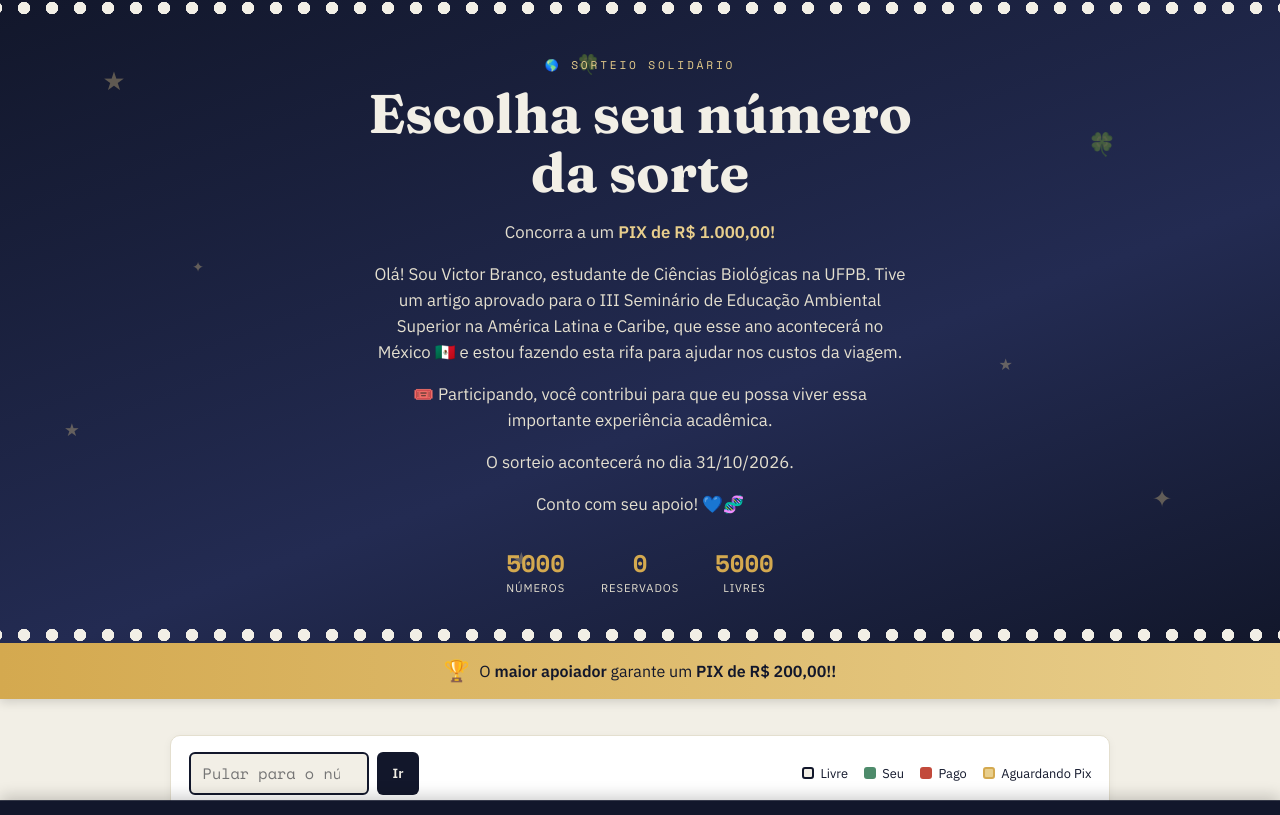
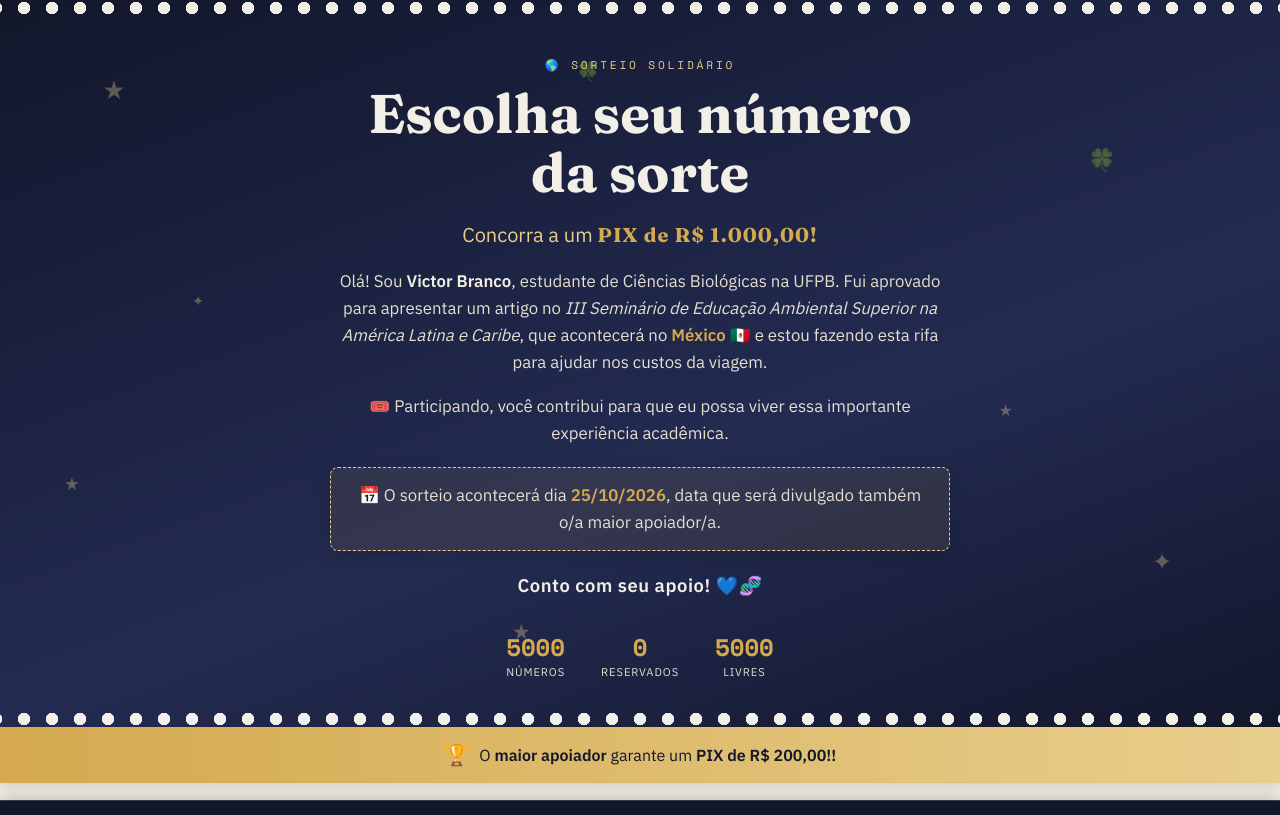
Before and after one commit to victorbrancosilva/rifa-solidaria, a website: page index.html in a window 1280 px wide. Shown: the top 815 px of the page. Drawn offline with nearby package versions, Linux system fonts and the light colour scheme; no server answers.

Commit message:
index.html

```diff
--- a/index.html
+++ b/index.html
@@ -8,18 +8,43 @@
 <link href="https://fonts.googleapis.com/css2?family=Fraunces:opsz,wght@9..144,500;9..144,700&family=IBM+Plex+Sans:wght@400;500;600&family=Space+Mono:wght@400;700&display=swap" rel="stylesheet">
 <link rel="stylesheet" href="style.css">
 <style>
-  /* Ajuste para o texto de identificação ficar bem formatado e com espaçamento correto */
+  /* ---------- ESTILOS ESTÉTICOS DA CAIXA DE TEXTO ---------- */
   .hero-sub-caixa {
     font-size: 1.05rem;
-    line-height: 1.55;
+    line-height: 1.6;
     color: var(--paper-dim);
     margin: 0 auto 1.75rem;
-    max-width: 540px;
+    max-width: 620px;
     text-align: center;
   }
-  .hero-sub-caixa p { margin: 0 0 1rem 0; }
+  .hero-sub-caixa p { margin: 0 0 1.1rem 0; }
   .hero-sub-caixa p:last-child { margin: 0; }
-  .hero-sub-caixa strong { color: var(--gold-soft); font-weight: 700; }
+  .hero-sub-caixa strong { color: var(--paper); font-weight: 700; }
+
+  .premio-principal { font-size: 1.25rem; color: var(--gold-soft); }
+  .premio-principal strong { color: var(--gold); font-family: var(--font-display); letter-spacing: 0.05em; }
+  .texto-ouro { color: var(--gold) !important; }
+
+  /* Novos destaques visuais */
+  .destaque-box {
+    background: rgba(212, 169, 79, 0.1);
+    border: 1px dashed var(--gold-soft);
+    padding: 0.9rem;
+    border-radius: 8px;
+    margin: 1.25rem 0;
+    box-shadow: 0 4px 15px rgba(0, 0, 0, 0.15);
+  }
+  .destaque-data {
+    color: var(--gold);
+    font-weight: 700;
+  }
+  .agradecimento {
+    font-size: 1.15rem;
+    font-weight: 600;
+    color: var(--paper);
+    letter-spacing: 0.03em;
+    margin-top: 1rem !important;
+  }
 </style>
 </head>
 <body>
@@ -35,13 +60,19 @@
     <p class="eyebrow">🌎 Sorteio Solidário</p>
     <h1 id="raffle-title">Escolha seu número<br>da sorte</h1>
 
-    <!-- NOVO TEXTO DE IDENTIFICAÇÃO AQUI -->
+    <!-- TEXTO DE IDENTIFICAÇÃO COM ÊNFASE VISUAL -->
     <div class="hero-sub-caixa">
-      <p>Concorra a um <strong>PIX de R$ 1.000,00!</strong></p>
-      <p>Olá! Sou Victor Branco, estudante de Ciências Biológicas na UFPB. Tive um artigo aprovado para o III Seminário de Educação Ambiental Superior na América Latina e Caribe, que esse ano acontecerá no México 🇲🇽 e estou fazendo esta rifa para ajudar nos custos da viagem.</p>
+      <p class="premio-principal">Concorra a um <strong>PIX de R$ 1.000,00!</strong></p>
+
+      <p>Olá! Sou <strong>Victor Branco</strong>, estudante de Ciências Biológicas na UFPB. Fui aprovado para apresentar um artigo no <em>III Seminário de Educação Ambiental Superior na América Latina e Caribe</em>, que acontecerá no <strong class="texto-ouro">México 🇲🇽</strong> e estou fazendo esta rifa para ajudar nos custos da viagem.</p>
+
       <p>🎟️ Participando, você contribui para que eu possa viver essa importante experiência acadêmica.</p>
-      <p> O sorteio acontecerá no dia 31/10/2026.
-      <p>Conto com seu apoio! 💙🧬</p>
+
+      <div class="destaque-box">
+        <p>📅 O sorteio acontecerá dia <span class="destaque-data">25/10/2026</span>, data que será divulgado também o/a maior apoiador/a.</p>
+      </div>
+
+      <p class="agradecimento">Conto com seu apoio! 💙🧬</p>
     </div>
 
     <div class="hero-stats">
@@ -97,7 +128,7 @@
   <div class="modal" role="dialog" aria-modal="true" aria-labelledby="modal-title">
     <button class="modal-close" id="modal-close" aria-label="Fechar">&times;</button>
     <div id="etapa-dados">
-      <p class="modal-eyebrow">Você está reservando o número</p>
+      <p class="modal-eyebrow">Você está reservando o(s) número(s):</p>
       <p class="modal-number" id="modal-number">0000</p>
       <p class="modal-preco" id="modal-preco"></p>
       <label for="name-input">Seu nome</label>
@@ -119,10 +150,9 @@
   </div>
 </div>
 
-<!-- Firebase SDK (compat, mais simples de usar direto no navegador) -->
 <script src="https://www.gstatic.com/firebasejs/10.12.2/firebase-app-compat.js"></script>
 <script src="https://www.gstatic.com/firebasejs/10.12.2/firebase-firestore-compat.js"></script>
-    <textarea id="copia-cola-hidden" readonly class="visually-hidden"></textarea>
+<textarea id="copia-cola-hidden" readonly class="visually-hidden"></textarea>
 <script src="firebase-config.js"></script>
 <script src="app.js"></script>
 </body>
```
